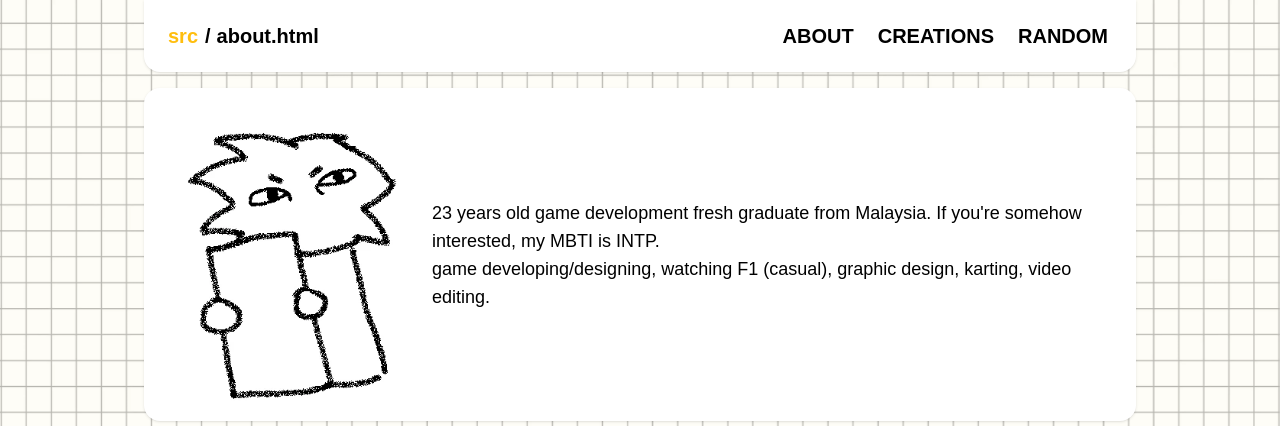
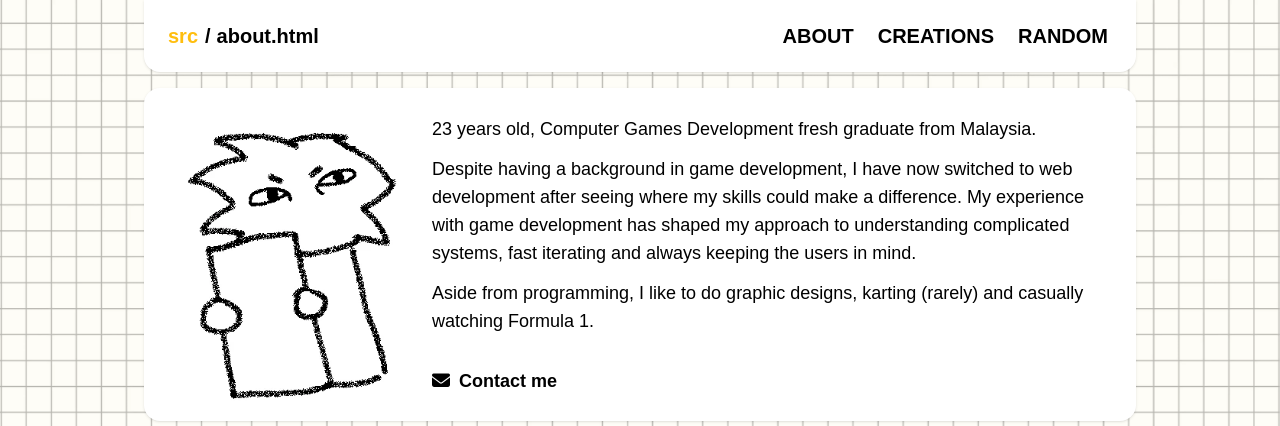
Before and after one commit to AnxavY/anxavy.github.io, a website: page about.html in a window 1280 px wide. Shown: the top 426 px of the page. Drawn offline with Linux system fonts and the light colour scheme; a web font is replaced by a local one.

Commit message:
Update description in about page - Rewrite description - Added a contact me button

```diff
--- a/about.html
+++ b/about.html
@@ -4,6 +4,13 @@
     <meta charset="UTF-8" />
     <meta name="viewport" content="width=device-width, initial-scale=1.0" />
     <link href="src/dist/output.css" rel="stylesheet" />
+    <link
+      rel="stylesheet"
+      href="https://cdnjs.cloudflare.com/ajax/libs/font-awesome/6.7.2/css/all.min.css"
+      integrity="sha512-Evv84Mr4kqVGRNSgIGL/F/aIDqQb7xQ2vcrdIwxfjThSH8CSR7PBEakCr51Ck+w+/U6swU2Im1vVX0SVk9ABhg=="
+      crossorigin="anonymous"
+      referrerpolicy="no-referrer"
+    />
   </head>
   <body
     class="bg-[url('/src/images/background.webp')] bg-cover bg-no-repeat bg-fixed bg-center min-h-screen pb-4"
@@ -20,12 +27,32 @@
                 class="max-w-3xs rounded-lg"
               />
               <div>
-                <p class="py-3 text-black text-lg font-medium">
-                  23 years old game development fresh graduate from Malaysia. If
-                  you're somehow interested, my MBTI is INTP.<br />
-                  game developing/designing, watching F1 (casual), graphic
-                  design, karting, video editing.
+                <p class="pb-3 text-black text-lg font-medium">
+                  23 years old, Computer Games Development fresh graduate from
+                  Malaysia.
                 </p>
+                <p class="pb-3 text-black text-lg font-medium">
+                  Despite having a background in game development, I have now
+                  switched to web development after seeing where my skills could
+                  make a difference. My experience with game development has
+                  shaped my approach to understanding complicated systems, fast
+                  iterating and always keeping the users in mind.
+                </p>
+                <p class="text-black text-lg font-medium">
+                  Aside from programming, I like to do graphic designs, karting
+                  (rarely) and casually watching Formula 1.
+                </p>
+                <div class="gap-2 mt-8">
+                  <a
+                    href=""
+                    target="_blank"
+                    rel="noopener noreferrer"
+                    class="bg-white text-black text-lg font-bold hover:text-[#FFBE0F] transition-all ease-in-out"
+                  >
+                    <i class="fa-solid fa-envelope mr-1 text-lg"></i>
+                    Contact me
+                  </a>
+                </div>
               </div>
             </div>
           </div>
```
Also changed, not shown: index.html (+3 -1 lines), src/dist/output.css.
